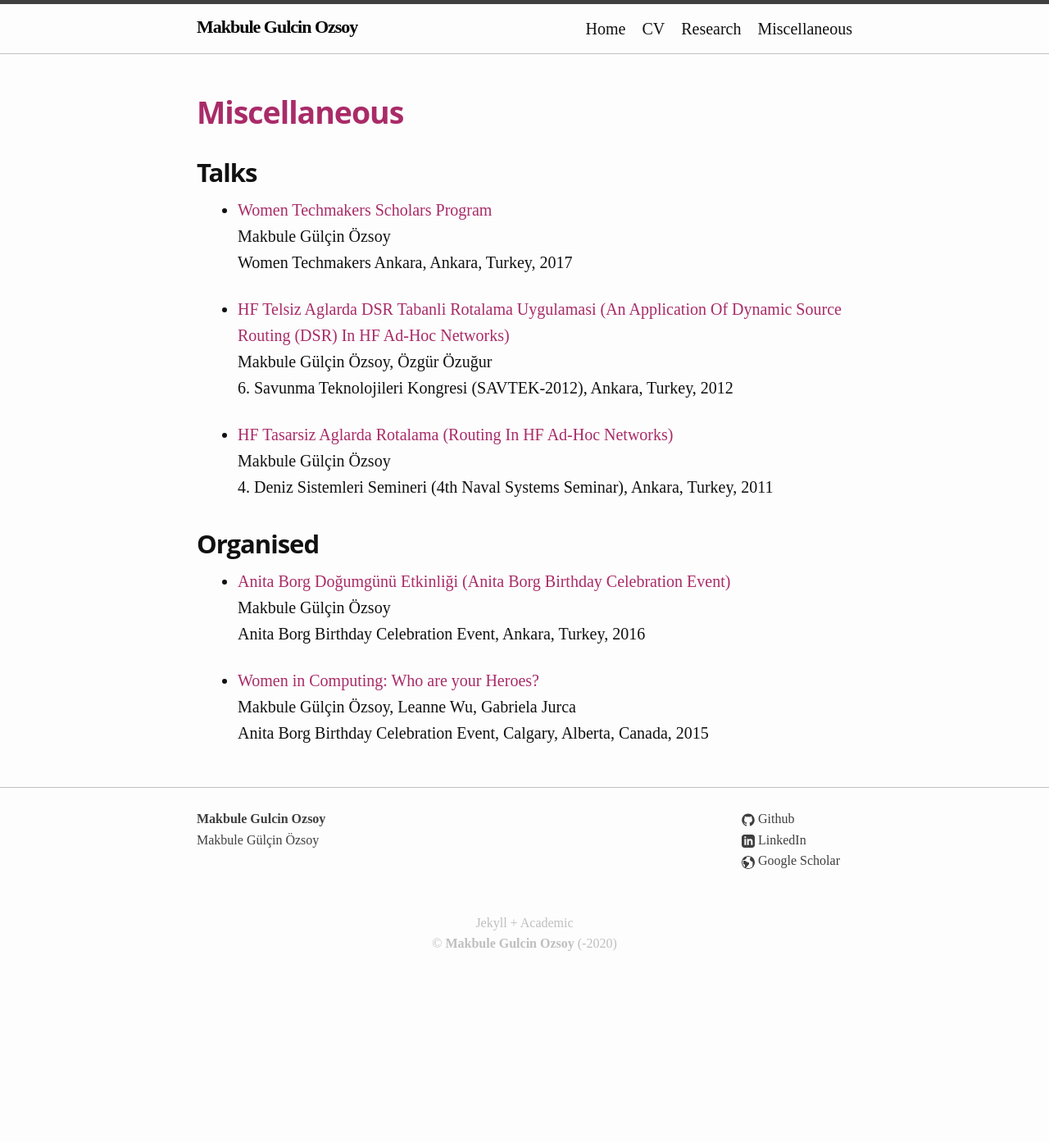
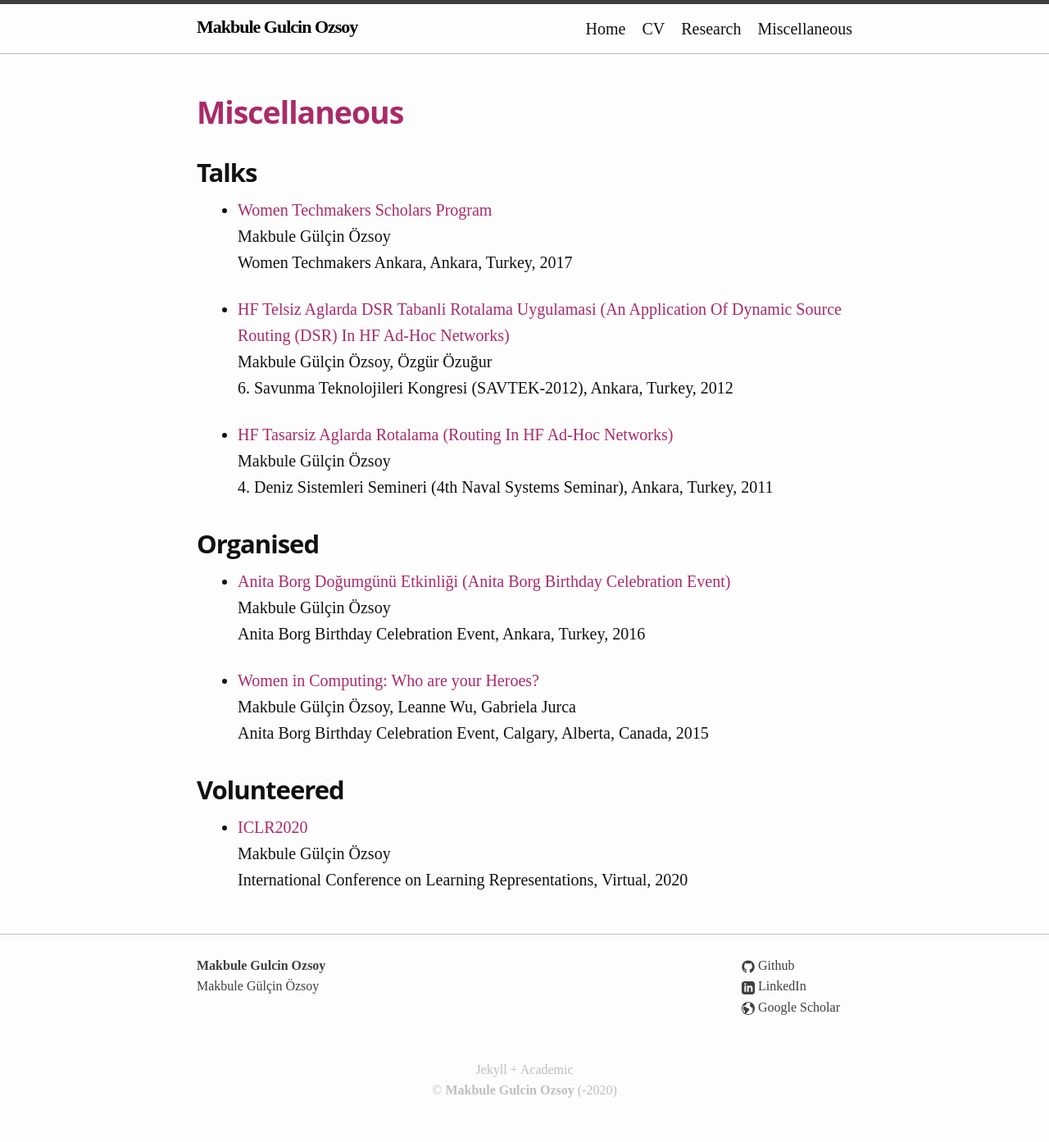
Before and after one commit to mgulcin/mgulcin.github.io, a Jekyll site: the page built from misc.md, in a window 1280 px wide. Shown: the whole page at 82% size. Built offline with Jekyll 4.4.1, drawn with Linux system fonts in a browser that asks for light colours; before the commit the page ends 1214 px from its top, so only the background shows below that.

Commit message:
Update misc.md

```diff
--- a/misc.md
+++ b/misc.md
@@ -30,3 +30,9 @@ nav_menu_index: '4'
 * [Women in Computing: Who are your Heroes?](https://www.eventbrite.com/e/women-in-computing-who-are-your-heroes-tickets-15579081452)<br/>
 	Makbule Gülçin Özsoy, Leanne Wu, Gabriela Jurca <br/>
 	Anita Borg Birthday Celebration Event, Calgary, Alberta, Canada, 2015
+
+## Volunteered
+
+* [ICLR2020](https://iclr.cc/Conferences/2020/Volunteers) <br/>
+	Makbule Gülçin Özsoy <br/>
+	International Conference on Learning Representations, Virtual, 2020
```
